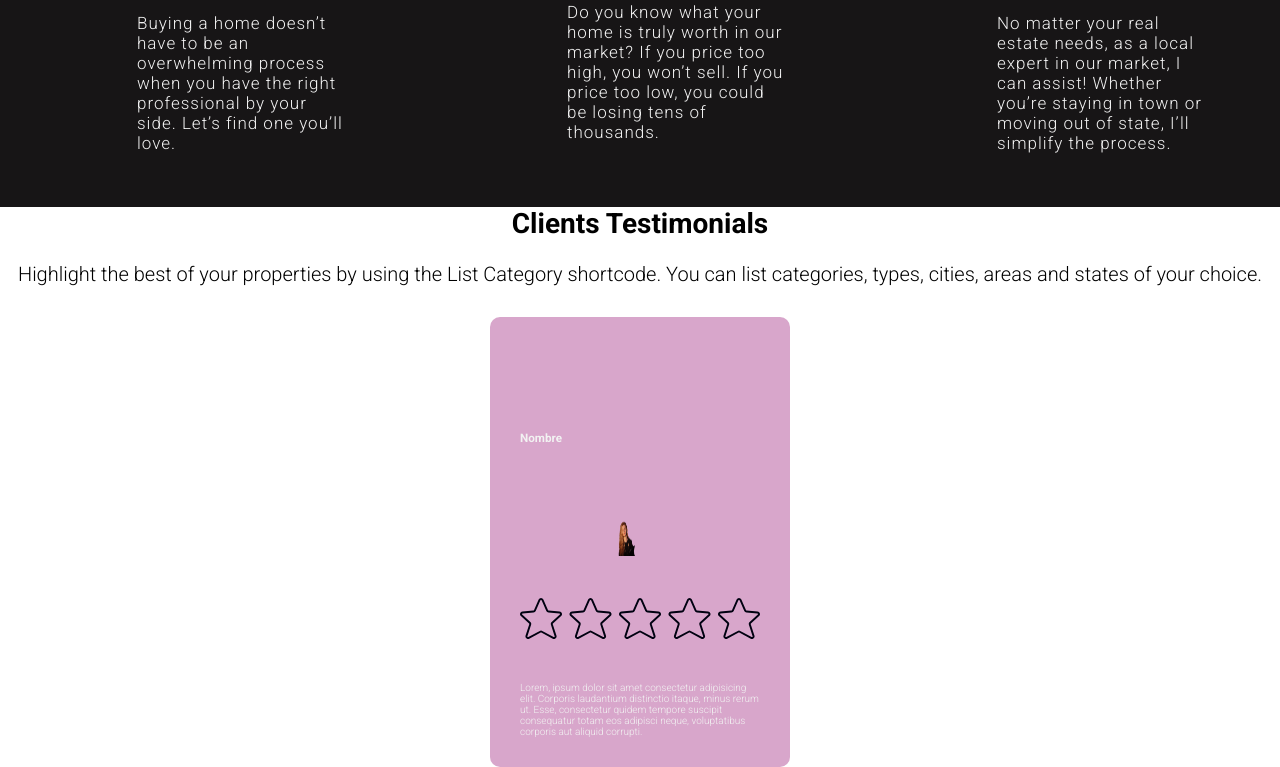
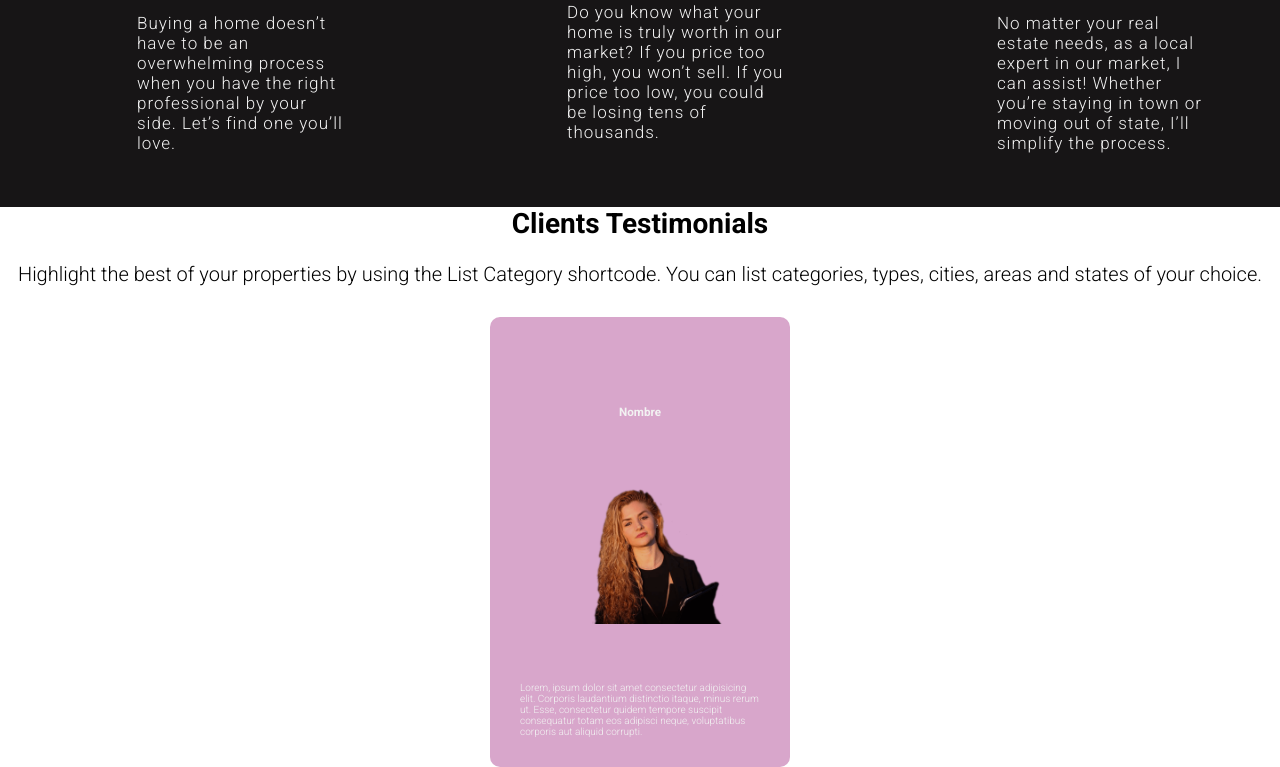
Before and after one commit to LorgioRoda/mfr-website, a React app: page / in a window 1280 px wide. Shown: the part 1953-2720 px from the top of the page. Built offline with nearby package versions, Linux system fonts and the light colour scheme.

Commit message:
working on recommendations 🚧

```diff
--- a/src/assets/styles/Components/Recommendations.scss
+++ b/src/assets/styles/Components/Recommendations.scss
@@ -22,6 +22,7 @@
     grid-template-rows: repeat(4, 1fr);
     max-width: 300px;
     height: 450px;
+    justify-items: center;
     padding: 30px;
     border-radius: 10px;
     background-color: $main-color;
@@ -29,13 +30,13 @@
 }
 .card--title {
     display: grid;
-    grid-row: 1 / 2;
+    grid-row: 0 / 1;
 }
 .card--image {
     grid-row: 3 / 4;
     margin: 0 auto;
     & img {
-        width: 50%;
-        height: 50%;
+        width: 100%;
+        height: 100%;
     }
 }
```
